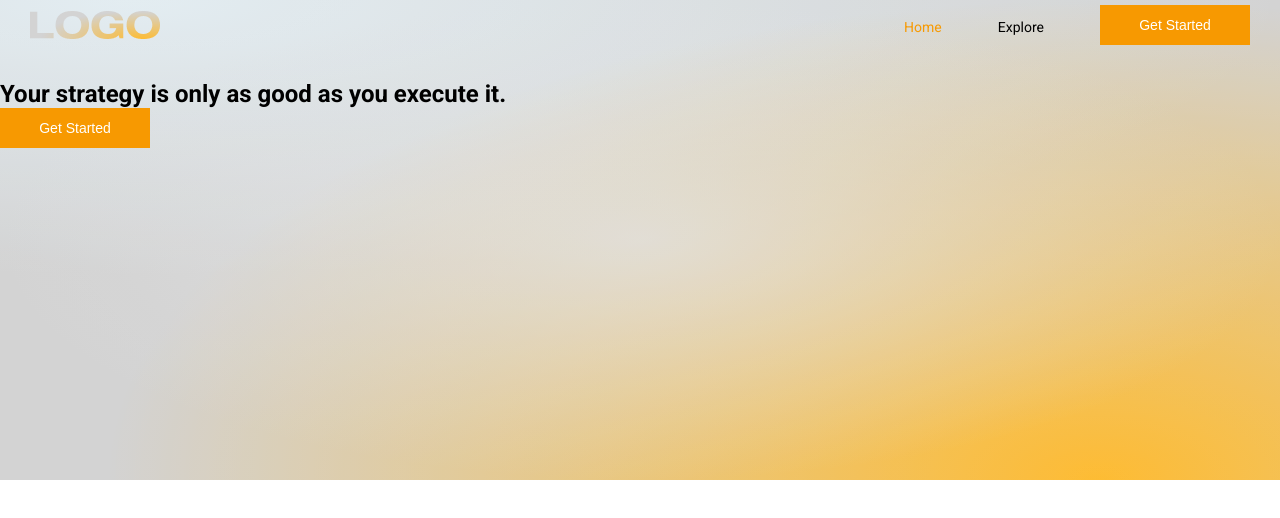
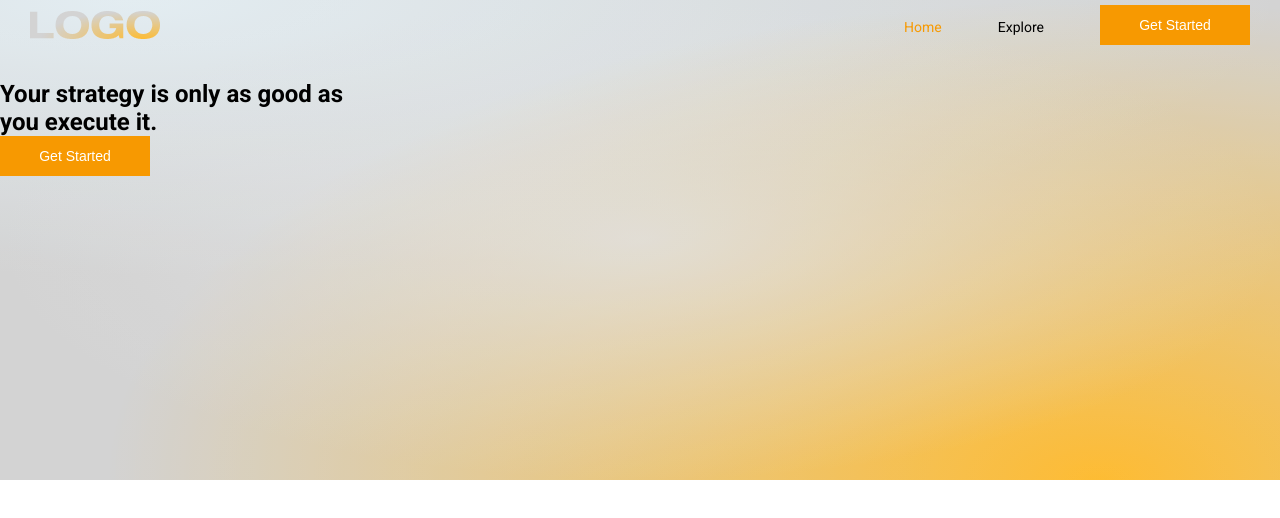
Before and after one commit to rahulsreekumar81/NextJs-Website-CSS, a Next.js app: page / in a window 1280 px wide. Shown: the top 518 px of the page. Built offline with nearby package versions, Linux system fonts and the light colour scheme.

Commit message:
♻️ : Updated skeleton

```diff
--- a/Components/HeroSection/HeroSection.js
+++ b/Components/HeroSection/HeroSection.js
@@ -4,8 +4,11 @@ const HeroSection = () => {
   return (
     <section className={styles.section_container}>
       <div>
-        <h1>Your strategy is only as good as you execute it.</h1>
-        <Button button_text="Get Started" />
+        <h1>
+          Your strategy is only as good as
+          <br /> you execute it<span className={styles.fullStop}>.</span>
+        </h1>
+        <Button button_text="Get Started" className={styles.buttonPrimary} />
       </div>
     </section>
   );
```
